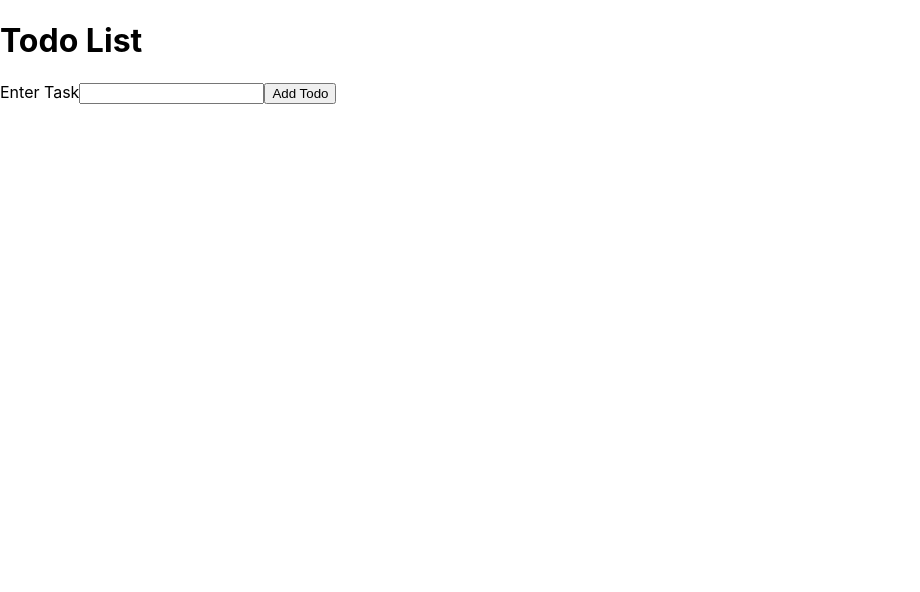
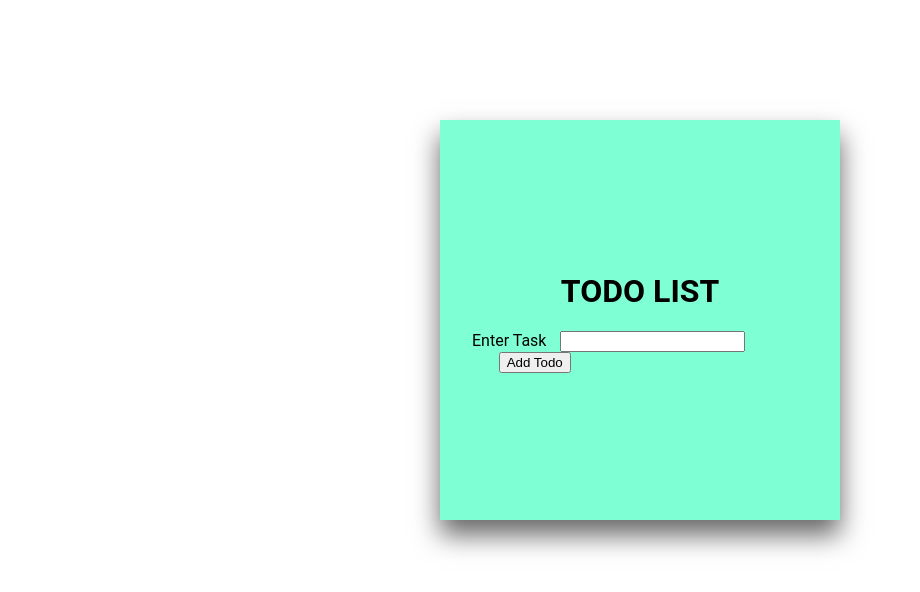
Before and after one commit to Kushagra1480/React-personal, a React (Create React App) app: page / in a window 1280 px wide. Shown: the top 592 px of the page, without its empty margins (0-920 px from the left). Built offline with nearby package versions, Linux system fonts and the light colour scheme.

Commit message:
added styles

```diff
--- a/src/App.css
+++ b/src/App.css
@@ -1,8 +1,34 @@
-li {
-  display: inline;
+html {
+  height: 100%;
 }
 
-.done{
-  color: grey;
-  text-decoration: line-through;
+body {
+  margin: 0;
+  padding: 0;
 }
+
+.container {
+  display: flex;
+  flex-direction: column;
+  justify-content: center;
+  box-sizing: border-box;
+  align-items: center;
+  padding: 2em;
+  font-family: 'Roboto';
+  background-color: aquamarine;
+  box-shadow: 0 15px 25px rgba(0,0,0,.6);
+  width: 400px;
+  height: 400px;
+  position: absolute;
+  top: 40%;
+  left: 50%;
+  transform: translate(-50%, -50%);
+}
+
+input {
+  margin-left: 1em;
+}
+
+.todo-button {
+  margin-left: 2em;
+}
--- a/src/App.js
+++ b/src/App.js
@@ -1,56 +1,20 @@
 import React, {useState} from 'react'
-import {v4 as uuidv4} from 'uuid'
 import '../src/App.css'
+import { handleClick, handleDelete, handleEdit, handleSave, toggleCompleted } from './helpers'
 
 function App() {
   const [todoList, setTodoList] = useState([])
   const [input, setInput] = useState("")
   const [editingTodo, setEditingTodo] = useState(null)
 
-  const handleClick = (event) => {
-    event.preventDefault()
-    const key = uuidv4()
-    setTodoList((prev) => [
-      ...prev,
-      {
-        key: key,
-        task: event.target.elements.todo.value,
-        done: false
-      },
-    ])
-    setInput("")
-  }
-
-  const toggleCompleted = (index) => {
-    const newTodos = [...todoList]
-    newTodos[index].done = !newTodos[index].done
-    setTodoList(newTodos)
-  }
-
-  const handleDelete = (index) => {
-    const newTodos = [...todoList]
-    newTodos.splice(index, 1)
-    setTodoList(newTodos)
-  }
-
-  const handleEdit = (index) => {
-    setEditingTodo(todoList[index])
-  }
-
-  const handleSave = (index) => {
-    const newTodos = [...todoList]
-    newTodos[index] = {...newTodos[index], task: editingTodo.task}
-    setTodoList(newTodos)
-    setEditingTodo(null)
-  }
-
   return (
-      <div>
-        <h1>Todo List</h1>
-        <form onSubmit = {handleClick}>
+    <div className='outer-container'>
+      <div className='container'>
+        <h1>TODO LIST</h1>
+        <form className='todo-input' onSubmit = {(event) => handleClick(event, setTodoList, setInput)}>
           <label for = "todo">Enter Task</label>
           <input type="text" name="todo" onInput={(e) => setInput(e.target.value)} value = {input}/>
-          <button type = "submit">Add Todo</button>
+          <button className = 'todo-button' type = "submit">Add Todo</button>
         </form>
         <div>
           <ul>
@@ -72,17 +36,21 @@ function App() {
                           value = {editingTodo.task}
                           onChange = {(event) => setEditingTodo({...editingTodo, task: event.target.value})}
                         />
-                        <button onClick={() => handleSave(index)}>Save</button>
+                        <button onClick={() => handleSave(index,
+                          todoList,
+                          editingTodo,
+                          setTodoList,
+                          setEditingTodo)}>Save</button>
                       </>
                     ) : (
                       <>
                         <input
                           type='checkbox'
-                          onChange = {() => toggleCompleted(index)}
+                          onChange = {() => toggleCompleted(index, todoList, setTodoList)}
                         />
                           {todo.task}
-                        <button onClick = {() => handleDelete(index)}>Delete 🗑️</button>
-                        <button onClick = {() => handleEdit(index)}>Edit ✏️</button>
+                        <button onClick = {() => handleDelete(index, todoList, setTodoList)}>Delete 🗑️</button>
+                        <button onClick = {() => handleEdit(index, todoList, setEditingTodo)}>Edit ✏️</button>
                       </>
                     )}
                   </li>
@@ -92,6 +60,7 @@ function App() {
           </ul>
         </div>
       </div>
+    </div>
   );
 }
 
--- /dev/null
+++ b/src/helpers.js
@@ -0,0 +1,38 @@
+import {v4 as uuidv4} from 'uuid'
+
+export const handleClick = (event, setTodoList, setInput) => {
+    event.preventDefault()
+    const key = uuidv4()
+    setTodoList((prev) => [
+      ...prev,
+      {
+        key: key,
+        task: event.target.elements.todo.value,
+        done: false
+      },
+    ])
+    setInput("")
+}
+
+export const toggleCompleted = (index, todoList, setTodoList) => {
+    const newTodos = [...todoList]
+    newTodos[index].done = !newTodos[index].done
+    setTodoList(newTodos)
+}
+
+export const handleDelete = (index, todoList, setTodoList) => {
+    const newTodos = [...todoList]
+    newTodos.splice(index, 1)
+    setTodoList(newTodos)
+}
+
+export const handleEdit = (index, todoList, setEditingTodo) => {
+    setEditingTodo(todoList[index])
+}
+
+export const handleSave = (index, todoList, editingTodo, setTodoList, setEditingTodo) => {
+    const newTodos = [...todoList]
+    newTodos[index] = {...newTodos[index], task: editingTodo.task}
+    setTodoList(newTodos)
+    setEditingTodo(null)
+}
```
